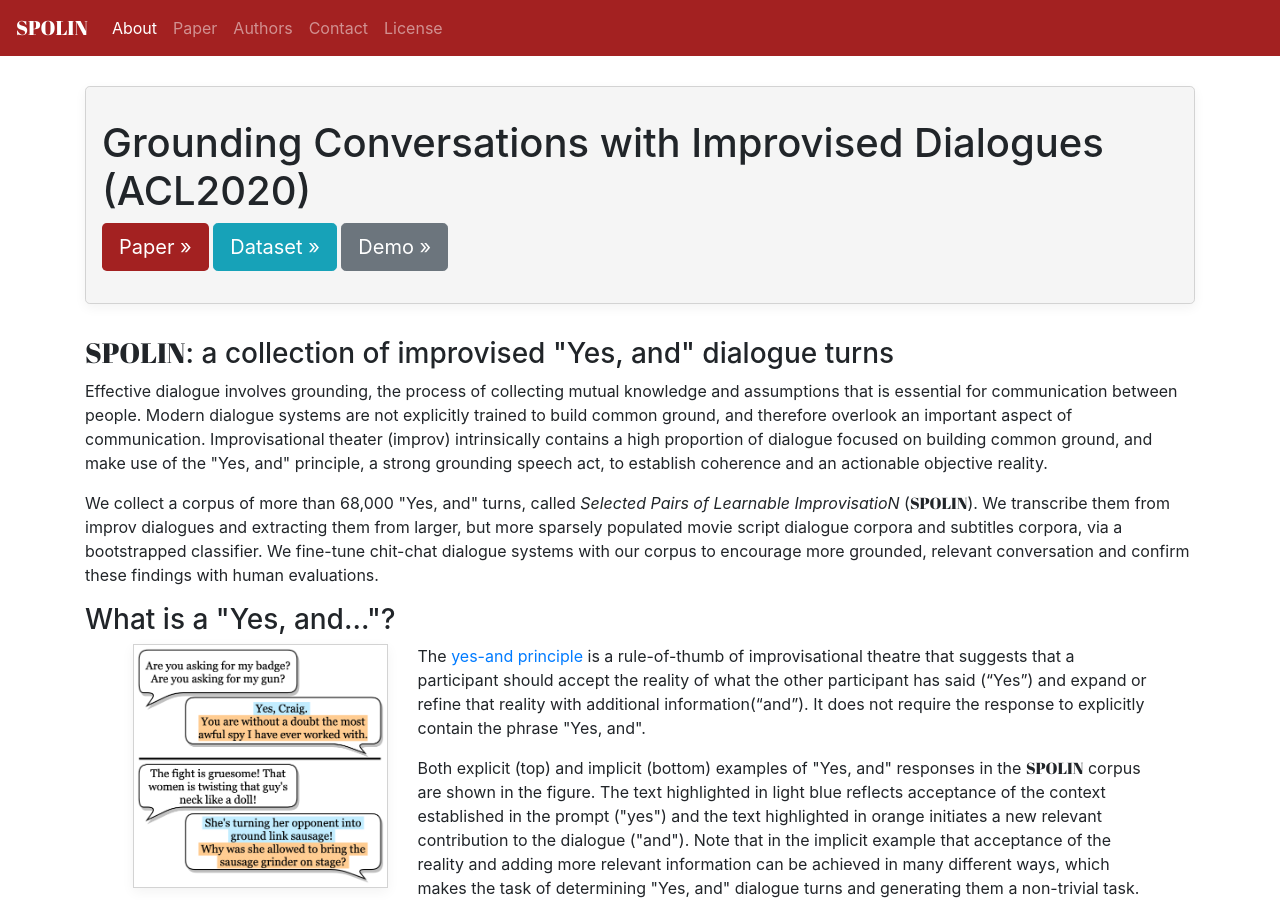
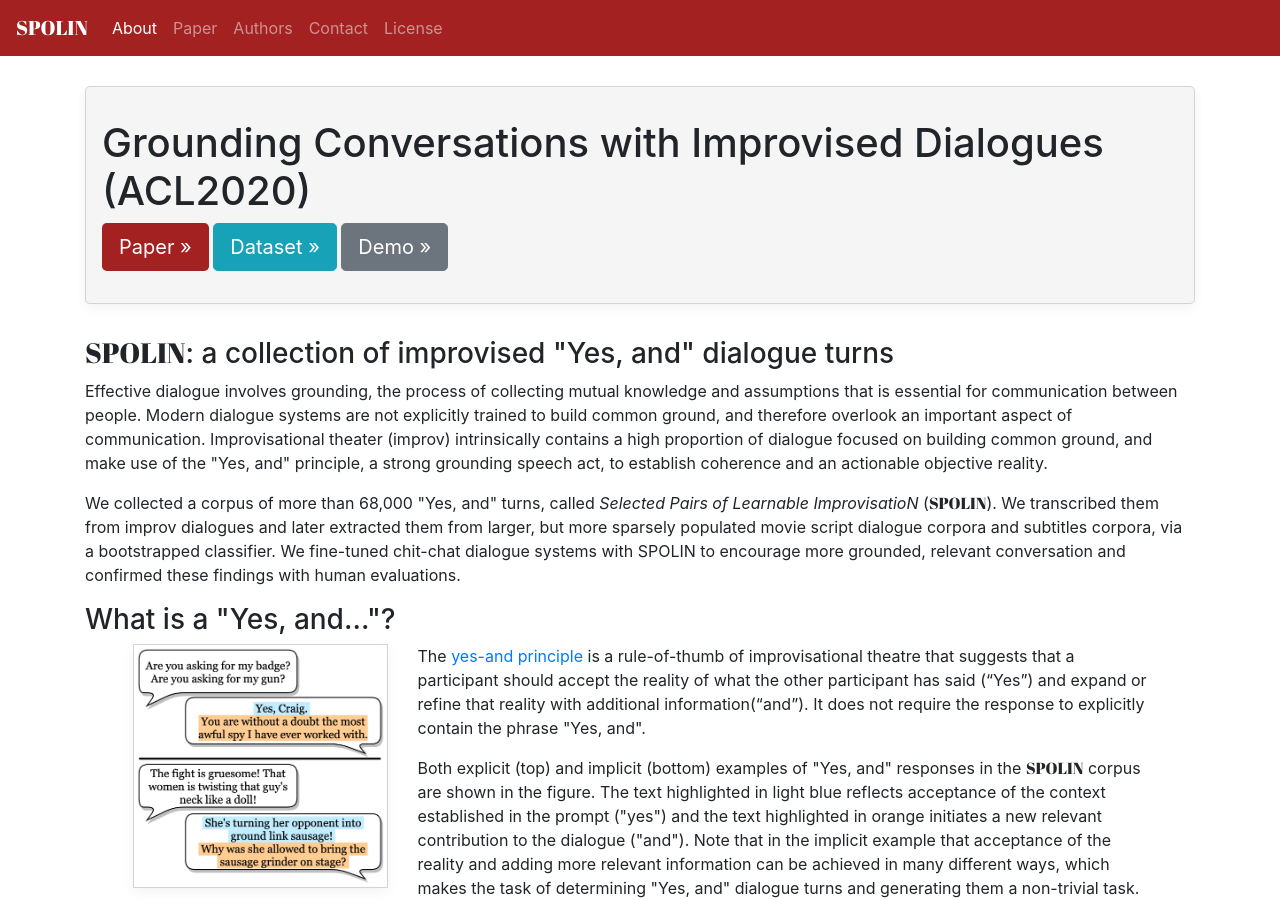
Before and after one commit to wise-east/wise-east.github.io, a Jekyll site: the page built from _research/spolin.html, in a window 1280 px wide and 900 px high. Built offline with Jekyll 4.4.1, drawn with Linux system fonts in a browser that asks for light colours; some web fonts are replaced; some of the changed text lies outside the part shown.

Commit message:
edited text in the project page

```diff
--- a/_research/spolin.html
+++ b/_research/spolin.html
@@ -29,7 +29,7 @@ conference: ACL2020
             </p>
 
             <p>
-                We collect a corpus of more than 68,000 "Yes, and" turns, called <em>Selected Pairs of Learnable ImprovisatioN</em> (<span class="title-font">SPOLIN</span>). We transcribe them from improv dialogues and extracting them from larger, but more sparsely populated movie script dialogue corpora and subtitles corpora, via a bootstrapped classifier. We fine-tune chit-chat dialogue systems with our corpus to encourage more grounded, relevant conversation and confirm these findings with human evaluations.
+                We collected a corpus of more than 68,000 "Yes, and" turns, called <em>Selected Pairs of Learnable ImprovisatioN</em> (<span class="title-font">SPOLIN</span>). We transcribed them from improv dialogues and later extracted them from larger, but more sparsely populated movie script dialogue corpora and subtitles corpora, via a bootstrapped classifier. We fine-tuned chit-chat dialogue systems with SPOLIN to encourage more grounded, relevant conversation and confirmed these findings with human evaluations.
             </p>
 
         </div>
```
Also changed, not shown: other parts of _research/spolin.html (+1 -1 lines).
